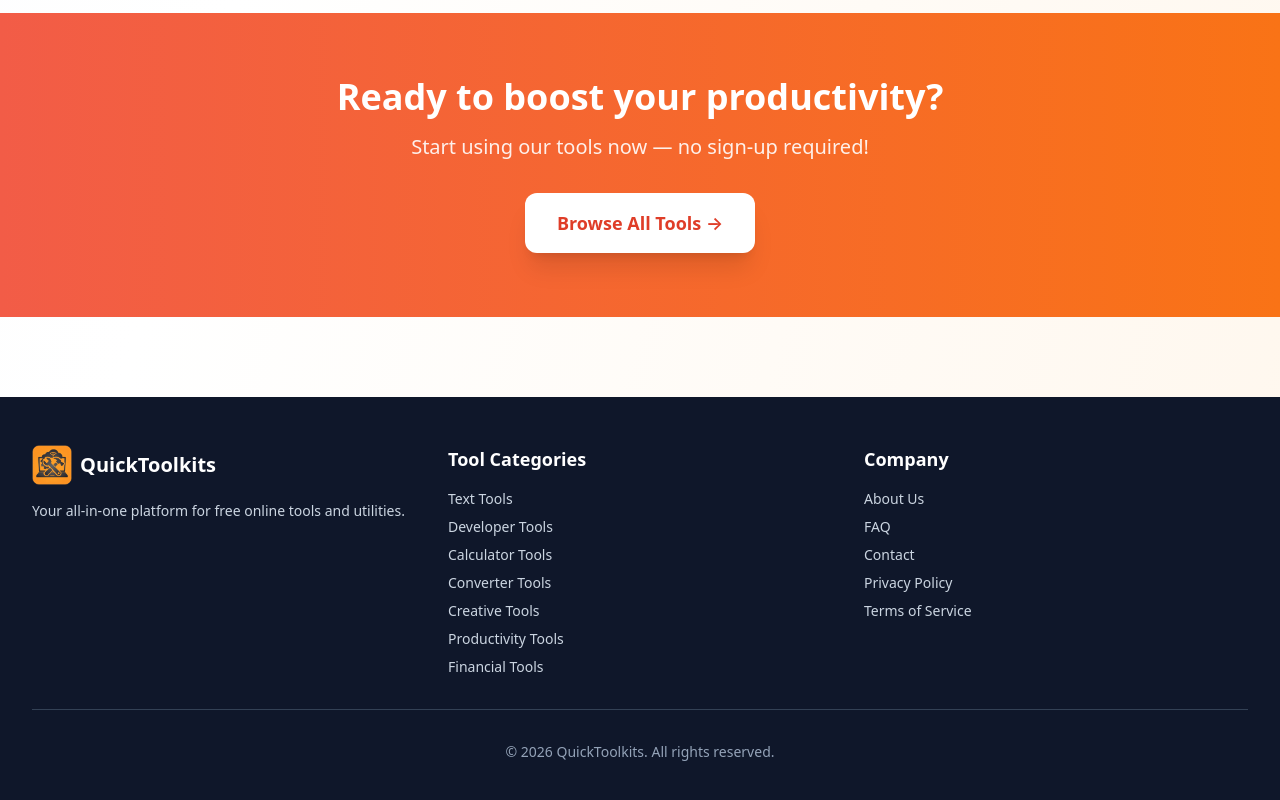
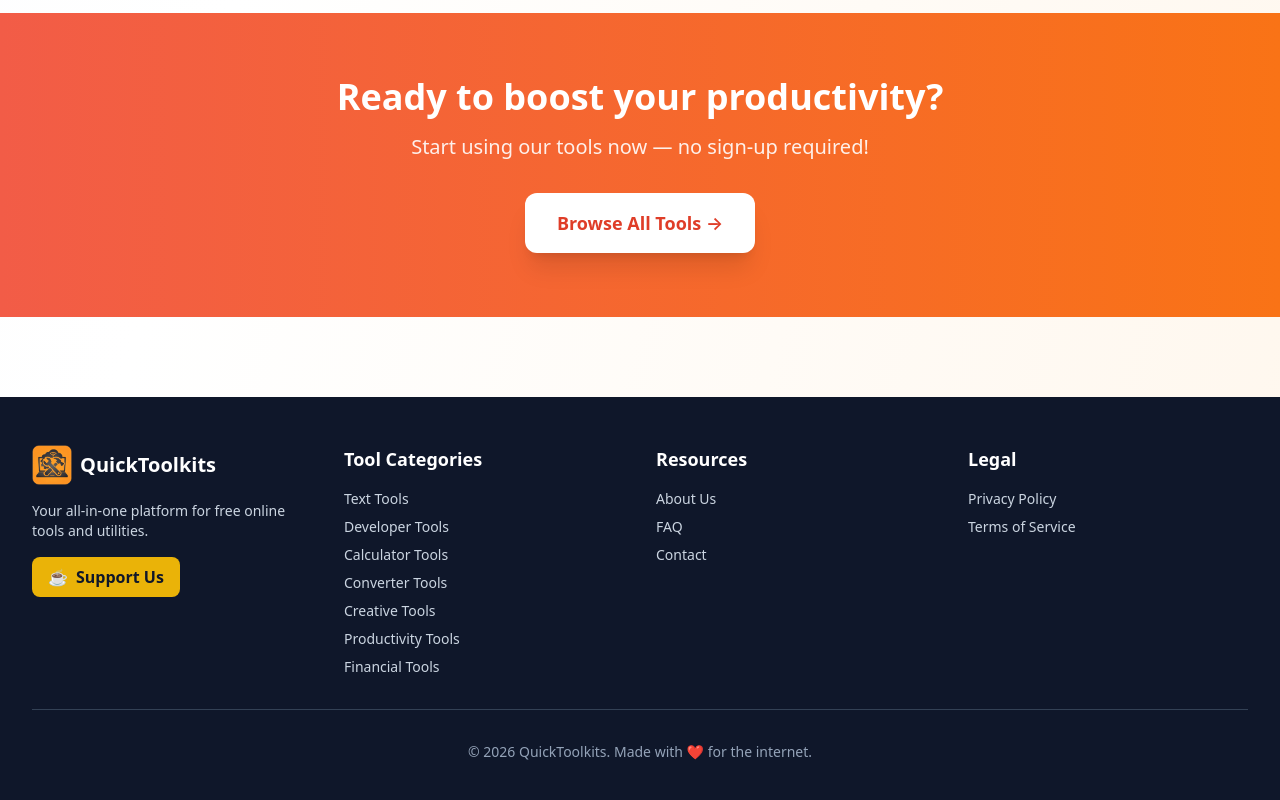
Before and after one commit to fvraasveld/QuickToolkits.com, a React (Vite) app: page / in a window 1280 px wide. Shown: the part 3604-4404 px from the top of the page. Built offline with nearby package versions, Linux system fonts and the light colour scheme.

Commit message:
Update Footer.tsx

```diff
--- a/src/components/common/Footer.tsx
+++ b/src/components/common/Footer.tsx
@@ -1,6 +1,6 @@
 import React from 'react';
 import { Link } from 'react-router-dom';
-import { SITE_NAME, CATEGORIES } from '../../utils/constants';
+import { SITE_NAME, CATEGORIES, SITE_CONFIG } from '../../utils/constants';
 
 const Footer: React.FC = () => {
   const currentYear = new Date().getFullYear();
@@ -8,7 +8,7 @@ const Footer: React.FC = () => {
   return (
     <footer className="bg-dark-900 text-white mt-20">
       <div className="max-w-7xl mx-auto px-4 sm:px-6 lg:px-8 py-12">
-        <div className="grid grid-cols-1 md:grid-cols-3 gap-8">
+        <div className="grid grid-cols-1 md:grid-cols-4 gap-8">
           {/* Brand */}
           <div className="col-span-1">
             <div className="flex items-center space-x-2 mb-4">
@@ -19,9 +19,19 @@ const Footer: React.FC = () => {
               />
               <span className="text-xl font-display font-bold">{SITE_NAME}</span>
             </div>
-            <p className="text-dark-300 text-sm">
+            <p className="text-dark-300 text-sm mb-4">
               Your all-in-one platform for free online tools and utilities.
             </p>
+            {/* Support Button */}
+            <a
+              href={SITE_CONFIG.SUPPORT_LINK}
+              target="_blank"
+              rel="noopener noreferrer"
+              className="inline-flex items-center space-x-2 bg-yellow-500 hover:bg-yellow-600 text-dark-900 font-semibold px-4 py-2 rounded-lg transition-colors duration-200"
+            >
+              <span>☕</span>
+              <span>Support Us</span>
+            </a>
           </div>
 
           {/* Tool Categories */}
@@ -38,9 +48,9 @@ const Footer: React.FC = () => {
             </ul>
           </div>
 
-          {/* Company */}
+          {/* Resources */}
           <div>
-            <h3 className="font-semibold text-lg mb-4">Company</h3>
+            <h3 className="font-semibold text-lg mb-4">Resources</h3>
             <ul className="space-y-2 text-dark-300 text-sm">
               <li>
                 <Link to="/about" className="hover:text-white transition-colors">
@@ -57,6 +67,13 @@ const Footer: React.FC = () => {
                   Contact
                 </Link>
               </li>
+            </ul>
+          </div>
+
+          {/* Legal */}
+          <div>
+            <h3 className="font-semibold text-lg mb-4">Legal</h3>
+            <ul className="space-y-2 text-dark-300 text-sm">
               <li>
                 <Link to="/privacy" className="hover:text-white transition-colors">
                   Privacy Policy
@@ -73,7 +90,7 @@ const Footer: React.FC = () => {
 
         <div className="border-t border-dark-700 mt-8 pt-8 text-center text-dark-400 text-sm">
           <p>
-            &copy; {currentYear} {SITE_NAME}. All rights reserved.
+            &copy; {currentYear} {SITE_NAME}. Made with ❤️ for the internet.
           </p>
         </div>
       </div>
```
